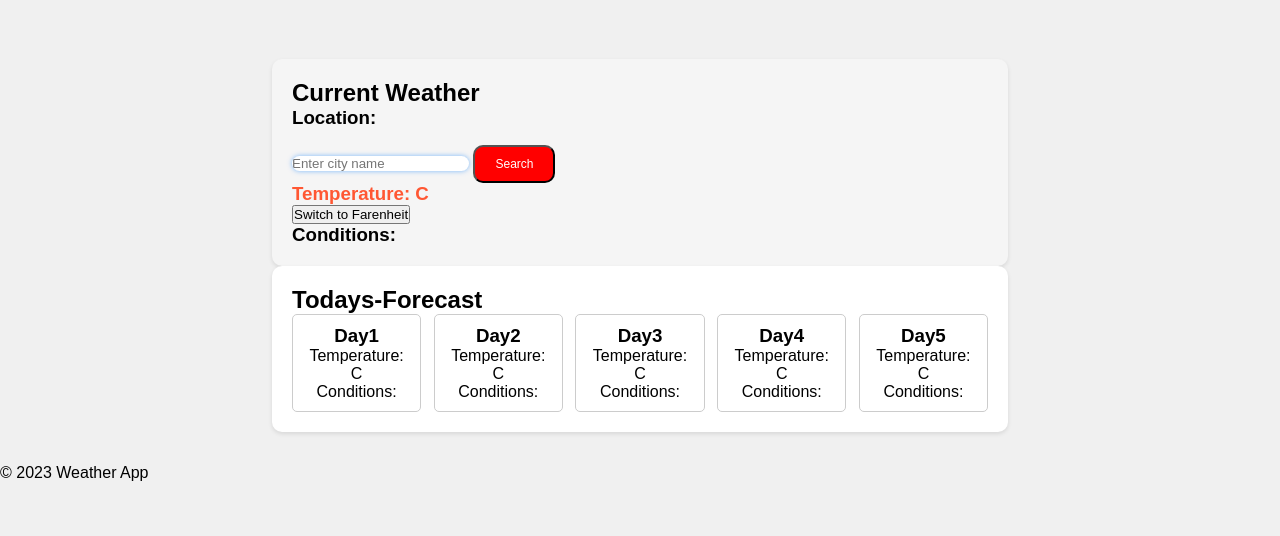
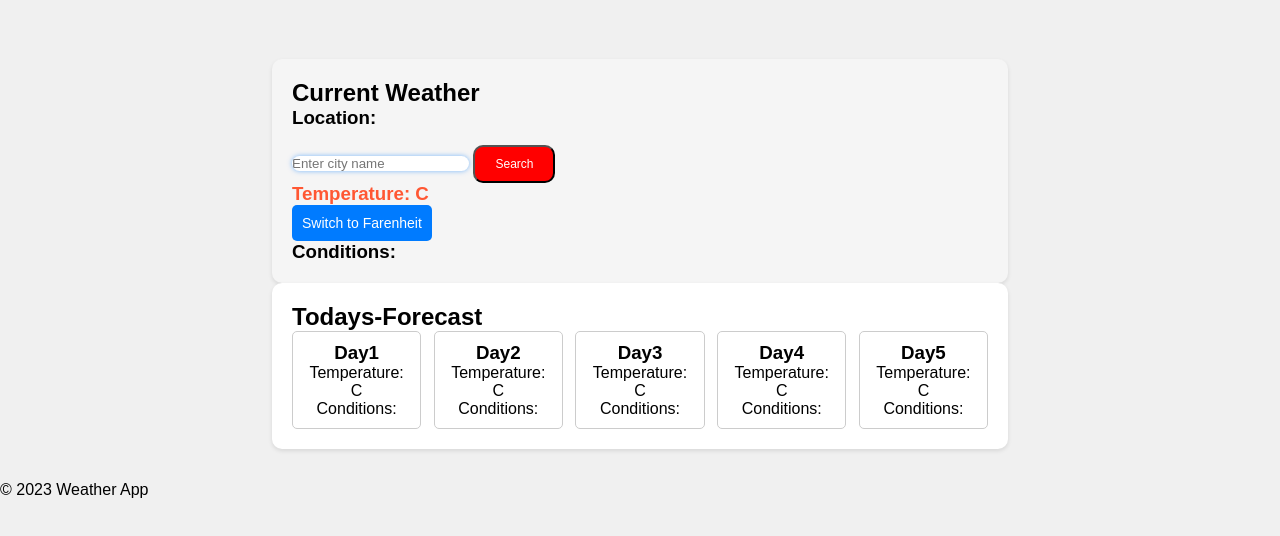
Before and after one commit to Keon24/Weather-App, a website: page index.html in a window 1280 px wide. Shown: the part 74-610 px from the top of the page. Drawn offline with Linux system fonts and the light colour scheme.

Commit message:
styled unit-toggle

```diff
--- a/styles.css
+++ b/styles.css
@@ -109,6 +109,16 @@ main {
     color: #666;
 }
 /* Unit toggle button styles */
+#unit-toggle {
+    padding: 10px;
+    background-color: #007bff;
+    color: #fff;
+    font-size: 14px;
+    border: none;
+    border-radius: 5px;
+    cursor: pointer;
+    transition: background-color 0.3s;
+}
 
 /* Footer styles *s/
 /* Copyright text styles */
```
